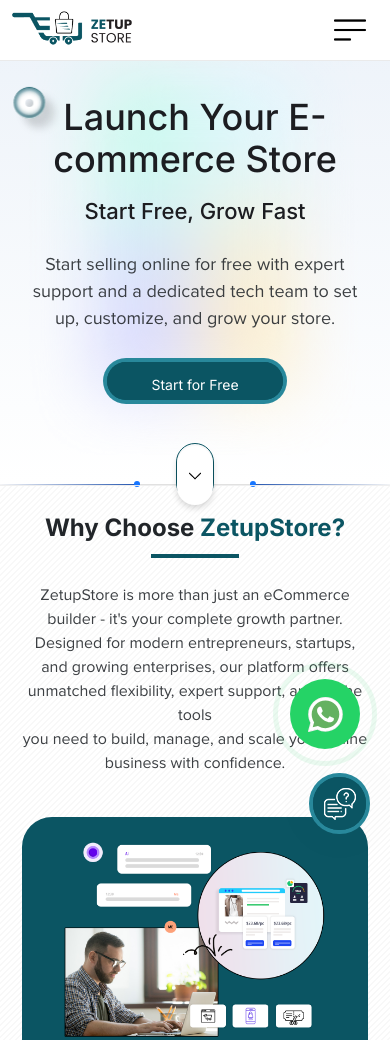
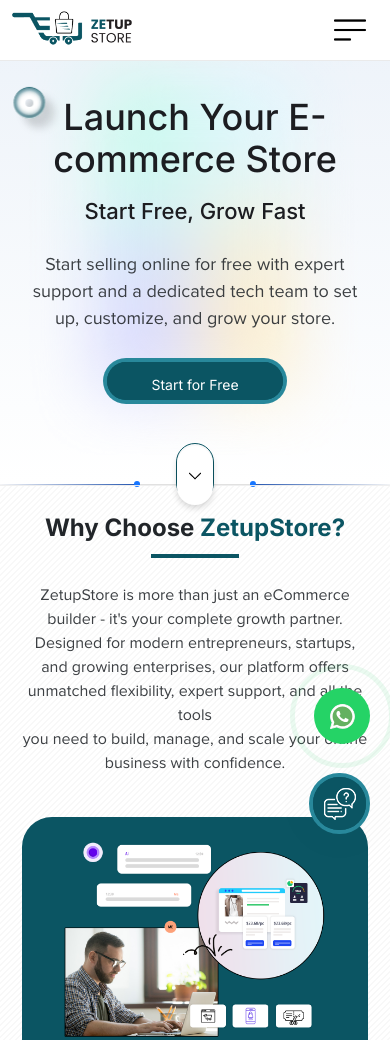
Before and after one commit to lokesh-annex/zetup-store-html, a plain HTML site: page index.html in a window 390 px wide. Shown: the top 1040 px of the page. Drawn offline with nearby package versions, Linux system fonts and the light colour scheme; a web font is replaced by a local one.

Commit message:
index Done fixed

```diff
--- a/css/responsive.css
+++ b/css/responsive.css
@@ -1076,6 +1076,19 @@
 .call-action-img {
     padding: 15px 0px;
 }
+.customer-support video {
+    width: 80%;
+}
+.btn-whatsapp-pulse {
+    bottom: 100px;
+    right: 20px;
+}
+.btn-whatsapp-pulse{
+    padding: 28px;
+}
+.btn-whatsapp-pulse img {
+    width: 25px;
+}
 /* .enquiry-form .btn.enquiry-btn{
     bottom: 200px;
         right: 80px;
```
